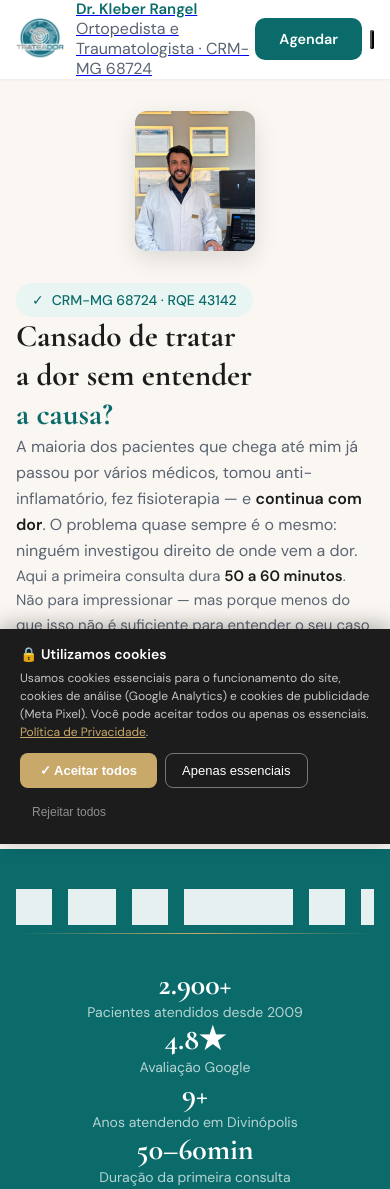
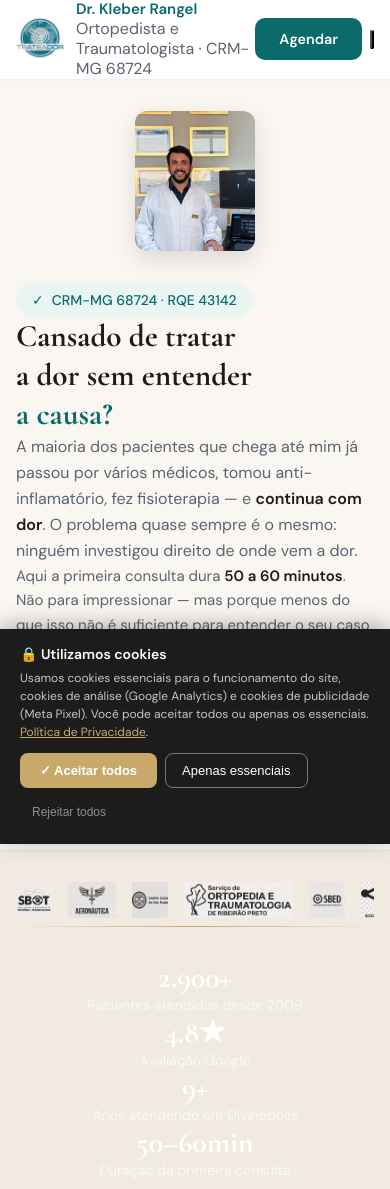
Before and after one commit to kleberrangel1983/kleberrangel, a website: page index.html in a window 390 px wide. Shown: the top 1189 px of the page. Drawn offline with nearby package versions, Linux system fonts and the light colour scheme.

Commit message:
fix: logos visíveis, brand sem sublinhado, footer sem duplicata, chatbot posição

```diff
--- a/index.html
+++ b/index.html
@@ -124,7 +124,7 @@
 
         /* ── SEÇÃO LOGOS ── */
         .logos-bar{display:flex;align-items:center;gap:32px;flex-wrap:wrap;justify-content:center;}
-        .logos-bar img{height:56px;width:auto;object-fit:contain;filter:brightness(0) invert(1);opacity:0.9;transition:opacity 0.2s;}
+        .logos-bar img{height:56px;width:auto;object-fit:contain;opacity:0.85;transition:opacity 0.2s;}
         .logos-bar img:hover{opacity:1;}
 
         /* ── TIMELINE ── */
@@ -143,7 +143,7 @@
         .faq-icon{transition:transform 0.2s;color:var(--teal);font-size:20px;font-weight:300;}
 
         /* ── NAV ── */
-        .nav-link{font-size:0.875rem;font-weight:500;color:var(--muted);transition:color 0.2s;}
+        .nav-link{font-size:0.875rem;font-weight:500;color:var(--muted);transition:color 0.2s;text-decoration:none;} nav a{text-decoration:none;}
         .nav-link:hover{color:var(--teal);}
 
 
@@ -177,7 +177,7 @@
             .grid { display:block !important; }
             .gap-8 { gap:0; }
             .logos-bar { gap:16px; overflow-x:auto; flex-wrap:nowrap; padding-bottom:8px; justify-content:flex-start; }
-            .logos-bar img { height:36px; flex-shrink:0; filter:brightness(0) invert(1); opacity:0.9; }
+            .logos-bar img { height:36px; flex-shrink:0; opacity:0.85; }
             .card-warm { margin-bottom:16px; }
             .card-gold { margin-bottom:16px; }
             .review-card { margin-bottom:16px; }
@@ -217,7 +217,7 @@
 <nav class="sticky top-0 z-50 bg-white border-b border-gray-100 shadow-sm">
     <div class="max-w-6xl mx-auto px-4 sm:px-6 lg:px-8">
         <div class="flex justify-between items-center h-20">
-            <a href="#" class="flex items-center gap-3">
+            <a href="/" class="flex items-center gap-3" style="text-decoration:none;color:inherit;">
                 <img src="/assets/logo.png" alt="Clínica Trate a Dor" width="48" height="48" style="width:48px;height:48px;object-fit:contain;">
                 <div class="hidden sm:block leading-tight">
                     <div class="font-display font-bold text-base" style="color:var(--teal);">Dr. Kleber Rangel</div>
@@ -365,7 +365,7 @@
 <!-- ══════════════════════════════════════════
      BARRA DE CREDENCIAIS + NÚMEROS
 ══════════════════════════════════════════ -->
-<section style="background:var(--teal);padding:40px 16px;">
+<section style="background:var(--warm-dark);padding:32px 16px;border-top:1px solid var(--warm-dark);">
     <div class="max-w-6xl mx-auto">
         <!-- Logos -->
         <div class="logos-bar mb-8">
@@ -870,7 +870,7 @@ function playYTVertical(el,id){var i=document.createElement('iframe');i.src='htt
         </div>
         <div style="height:1px;background:linear-gradient(to right,transparent,var(--gold),transparent);margin-bottom:28px;"></div>
         <div class="flex flex-col md:flex-row justify-between items-center text-xs" style="color:rgba(255,255,255,0.4);">
-            <div>© 2026 Dr. Kleber Rangel · Ortopedista e Traumatologista · MÉDICO · <span style="color:var(--teal);">CRM-MG 68724 · RQE 43142</span><br>Clínica Trate a Dor · Av. Antônio Olímpio de Morais, 607 — Sala 808, Centro, Divinópolis-MG · contato@drkleberrangel.com.br<br>Conteúdo de caráter informativo e educativo. Não substitui consulta médica presencial. Os resultados dos tratamentos variam de acordo com cada paciente e dependem de avaliação clínica individual. Publicidade médica em conformidade com a Resolução CFM 2.336/2023. Os resultados dos tratamentos podem variar de acordo com cada paciente. A indicação terapêutica é definida após avaliação clínica individual presencial.</div>
+            <div>© 2026 Dr. Kleber Rangel · Ortopedista e Traumatologista · MÉDICO · <span style="color:var(--teal);">CRM-MG 68724 · RQE 43142</span><br>Clínica Trate a Dor · Av. Antônio Olímpio de Morais, 607 — Sala 808, Centro, Divinópolis-MG · contato@drkleberrangel.com.br<br>Conteúdo de caráter informativo e educativo. Não substitui consulta médica presencial. Os resultados dos tratamentos variam conforme cada paciente. A indicação terapêutica é definida após avaliação clínica individual presencial. Publicidade médica em conformidade com a Resolução CFM 2.336/2023.</div>
             <div class="flex gap-6 mt-4 md:mt-0">
                 <a href="/politica-privacidade.html" class="hover:text-white transition">Privacidade</a>
                 <a href="/termos.html" class="hover:text-white transition">Termos</a>
```
